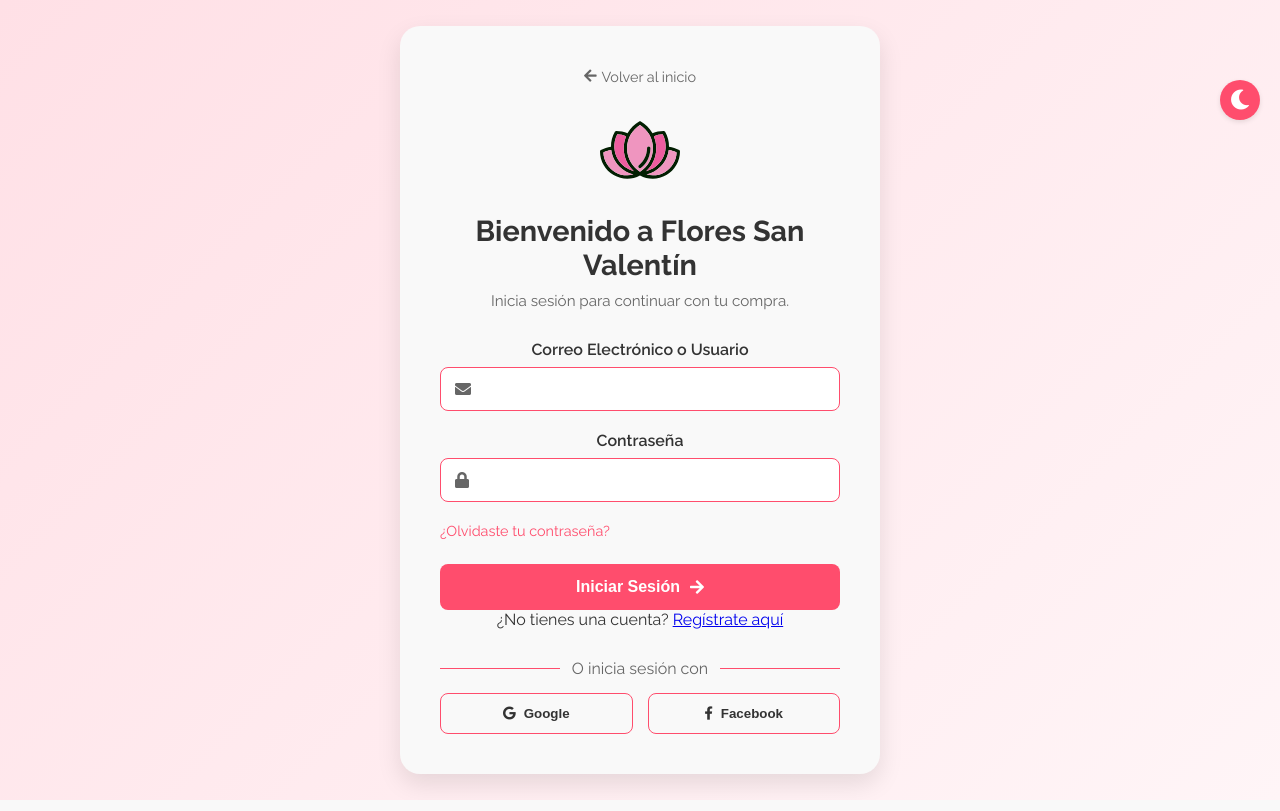
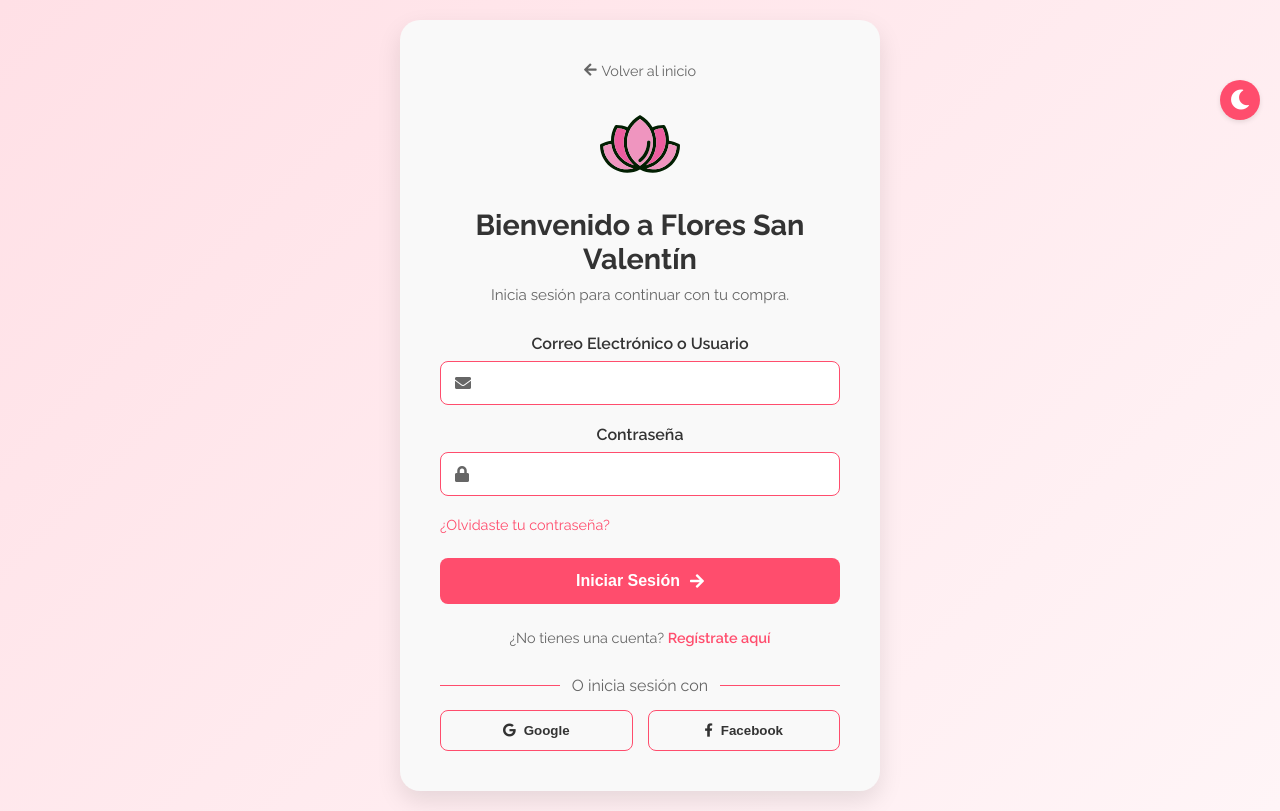
Before and after one commit to Johnson1255/Flores-Django, a Django app: page /login/ in a window 1280 px wide. Run offline with Django 5.2, Linux system fonts and the light colour scheme.

Commit message:
style: Ajuste y mejora al texto de ya tienes/no tienes cuenta

```diff
--- a/static/css/login.css
+++ b/static/css/login.css
@@ -400,3 +400,26 @@ html[data-theme='dark'] .theme-toggle-btn {
     padding: 10px;
     margin-bottom: 15px;
 }
+
+/* Styles for the alternate action link (Register/Login link below form) */
+.alternate-action {
+    margin-top: 25px; /* Adds space above this section */
+    text-align: center;
+    font-size: 0.9rem;
+    color: var(--light-text); /* Lighter color for the text part */
+}
+
+.alternate-action p {
+    margin: 0; /* Remove default paragraph margin */
+}
+
+.alternate-action a {
+    color: var(--primary-color); /* Link color using theme variable */
+    text-decoration: none;
+    font-weight: 600; /* Make link slightly bolder */
+    transition: text-decoration 0.3s;
+}
+
+.alternate-action a:hover {
+    text-decoration: underline; /* Underline on hover */
+}
```
